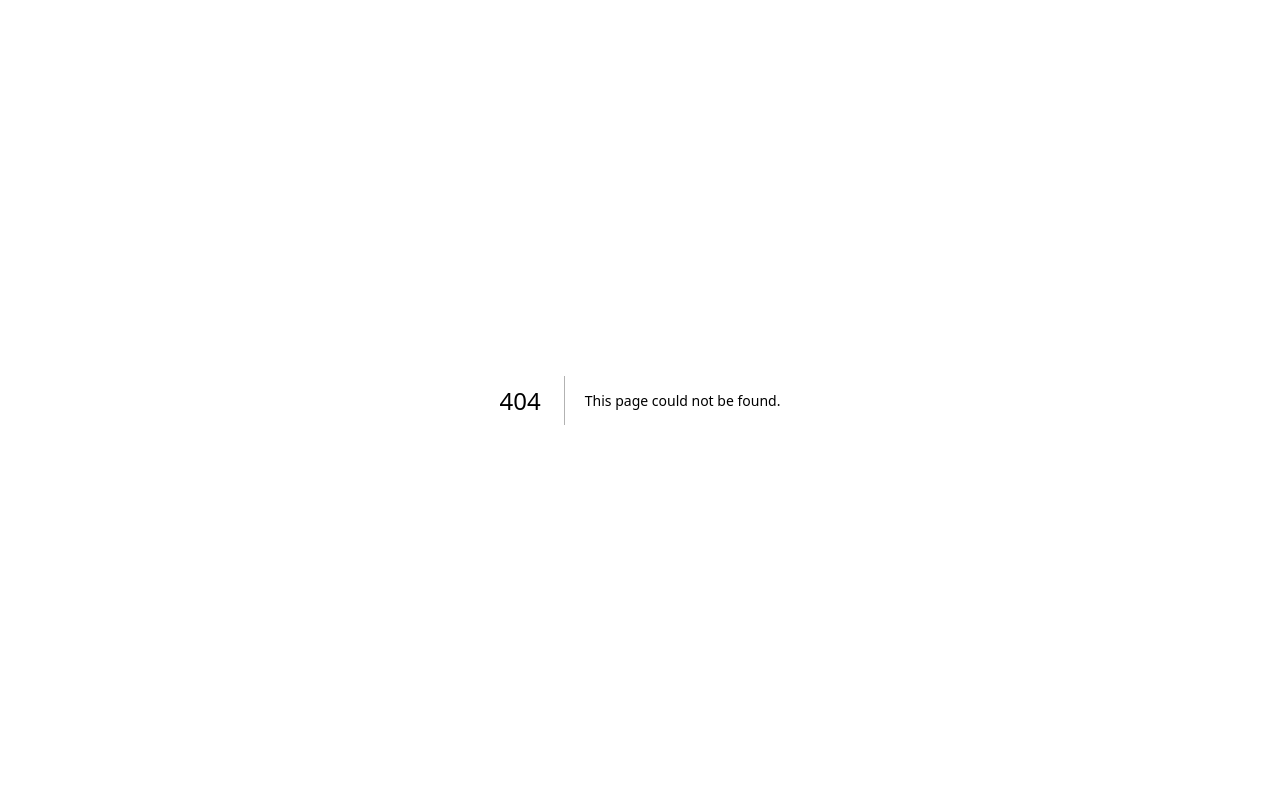
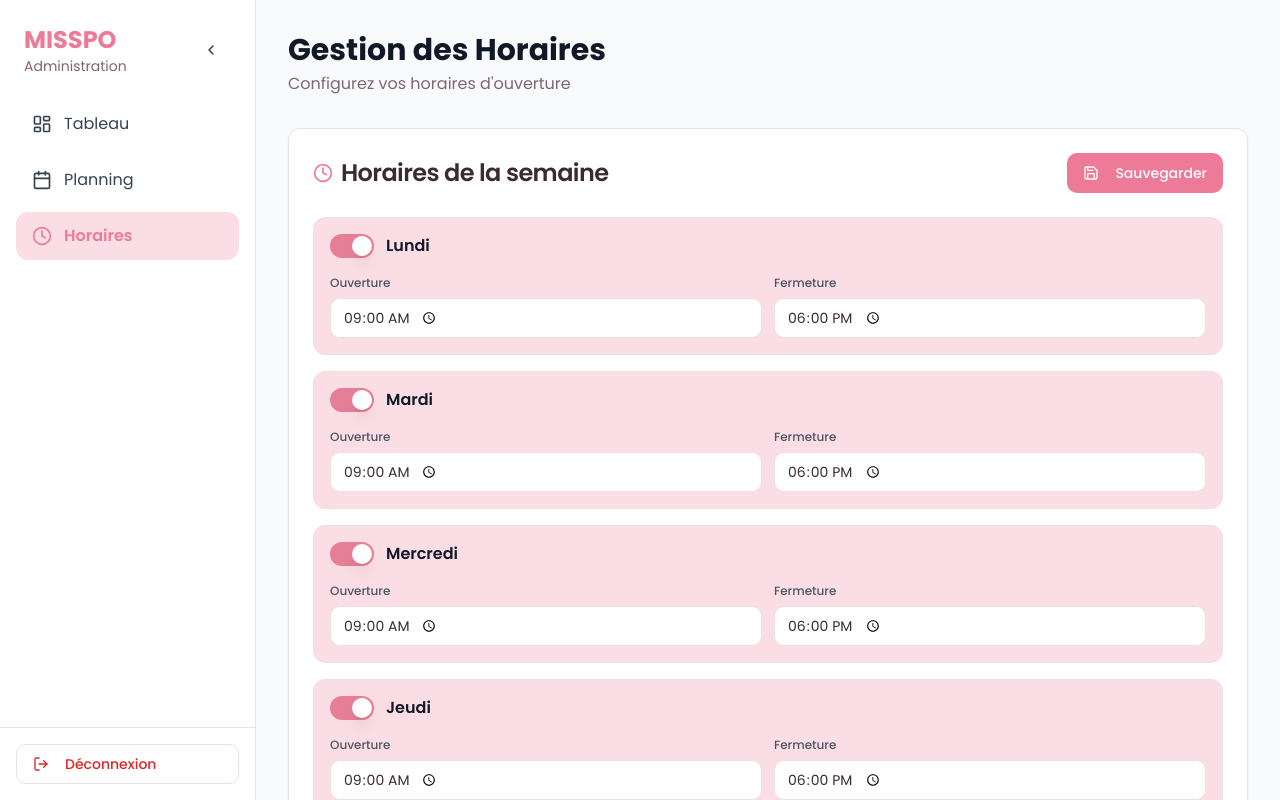
Before and after one commit to simox10/MISSPO, a Next.js app: page /adminmisspo/horaires in a window 1280 px wide. Before the commit this address had no page. Shown: the top 800 px of the page. Built offline with nearby package versions, Linux system fonts and the light colour scheme; sample sign-in values are in the browser's storage.

Commit message:
ouverture close

```diff
--- /dev/null
+++ b/app/adminmisspo/(protected)/horaires/page.tsx
@@ -0,0 +1,119 @@
+"use client"
+
+import { useState } from "react"
+import { Clock, Save } from "lucide-react"
+import { Button } from "@/components/ui/button"
+import { Input } from "@/components/ui/input"
+import { Label } from "@/components/ui/label"
+import { Card, CardContent, CardHeader, CardTitle } from "@/components/ui/card"
+import { Switch } from "@/components/ui/switch"
+
+type DaySchedule = {
+  day: string
+  dayFr: string
+  isOpen: boolean
+  openTime: string
+  closeTime: string
+}
+
+export default function HorairesPage() {
+  const [schedule, setSchedule] = useState<DaySchedule[]>([
+    { day: "monday", dayFr: "Lundi", isOpen: true, openTime: "09:00", closeTime: "18:00" },
+    { day: "tuesday", dayFr: "Mardi", isOpen: true, openTime: "09:00", closeTime: "18:00" },
+    { day: "wednesday", dayFr: "Mercredi", isOpen: true, openTime: "09:00", closeTime: "18:00" },
+    { day: "thursday", dayFr: "Jeudi", isOpen: true, openTime: "09:00", closeTime: "18:00" },
+    { day: "friday", dayFr: "Vendredi", isOpen: true, openTime: "09:00", closeTime: "18:00" },
+    { day: "saturday", dayFr: "Samedi", isOpen: true, openTime: "09:00", closeTime: "14:00" },
+    { day: "sunday", dayFr: "Dimanche", isOpen: false, openTime: "09:00", closeTime: "18:00" },
+  ])
+
+  const updateSchedule = (index: number, field: keyof DaySchedule, value: any) => {
+    const newSchedule = [...schedule]
+    newSchedule[index] = { ...newSchedule[index], [field]: value }
+    setSchedule(newSchedule)
+  }
+
+  const saveSchedule = () => {
+    // Logique de sauvegarde à implémenter
+    console.log("Sauvegarder horaires", schedule)
+    alert("Horaires sauvegardés avec succès !")
+  }
+
+  return (
+    <div>
+      {/* Header */}
+      <div className="mb-8">
+        <h1 className="text-3xl font-bold text-gray-900">Gestion des Horaires</h1>
+        <p className="text-muted-foreground mt-1">Configurez vos horaires d'ouverture</p>
+      </div>
+
+      <div>
+        {/* Horaires hebdomadaires */}
+        <Card>
+          <CardHeader>
+            <div className="flex items-center justify-between">
+              <CardTitle className="flex items-center gap-2">
+                <Clock className="h-5 w-5 text-[#ED7A97]" />
+                Horaires de la semaine
+              </CardTitle>
+              <Button
+                onClick={saveSchedule}
+                style={{ backgroundColor: '#ED7A97' }}
+                onMouseEnter={(e) => {
+                  e.currentTarget.style.backgroundColor = '#F29CB1'
+                }}
+                onMouseLeave={(e) => {
+                  e.currentTarget.style.backgroundColor = '#ED7A97'
+                }}
+              >
+                <Save className="h-4 w-4 mr-2" />
+                Sauvegarder
+              </Button>
+            </div>
+          </CardHeader>
+          <CardContent className="space-y-4">
+            {schedule.map((day, index) => (
+              <div key={day.day} className="p-4 border rounded-lg" style={{ backgroundColor: day.isOpen ? '#FBDEE5' : '#f3f4f6' }}>
+                <div className="flex items-center justify-between mb-3">
+                  <div className="flex items-center gap-3">
+                    <Switch
+                      checked={day.isOpen}
+                      onCheckedChange={(checked) => updateSchedule(index, 'isOpen', checked)}
+                    />
+                    <span className="font-semibold text-gray-900">{day.dayFr}</span>
+                  </div>
+                  {!day.isOpen && (
+                    <span className="text-sm text-gray-500 font-medium">Fermé</span>
+                  )}
+                </div>
+
+                {day.isOpen && (
+                  <div className="grid grid-cols-2 gap-3">
+                    <div>
+                      <Label className="text-xs text-gray-600">Ouverture</Label>
+                      <Input
+                        type="time"
+                        value={day.openTime}
+                        onChange={(e) => updateSchedule(index, 'openTime', e.target.value)}
+                        className="mt-1"
+                      />
+                    </div>
+                    <div>
+                      <Label className="text-xs text-gray-600">Fermeture</Label>
+                      <Input
+                        type="time"
+                        value={day.closeTime}
+                        onChange={(e) => updateSchedule(index, 'closeTime', e.target.value)}
+                        className="mt-1"
+                      />
+                    </div>
+                  </div>
+                )}
+              </div>
+            ))}
+          </CardContent>
+        </Card>
+      </div>
+    </div>
+  )
+}
--- a/app/adminmisspo/(protected)/layout.tsx
+++ b/app/adminmisspo/(protected)/layout.tsx
@@ -3,7 +3,7 @@
 import { useEffect, useState } from "react"
 import { useRouter, usePathname } from "next/navigation"
 import Link from "next/link"
-import { LayoutDashboard, Calendar, LogOut, Menu, X, ChevronLeft, ChevronRight } from "lucide-react"
+import { LayoutDashboard, Calendar, LogOut, Menu, X, ChevronLeft, ChevronRight, Clock } from "lucide-react"
 import { Button } from "@/components/ui/button"
 
 export default function ProtectedLayout({
@@ -31,6 +31,7 @@ export default function ProtectedLayout({
   const menuItems = [
     { icon: LayoutDashboard, label: "Tableau", href: "/adminmisspo/dashboard" },
     { icon: Calendar, label: "Planning", href: "/adminmisspo/planning" },
+    { icon: Clock, label: "Horaires", href: "/adminmisspo/horaires" },
   ]
 
   return (
```
